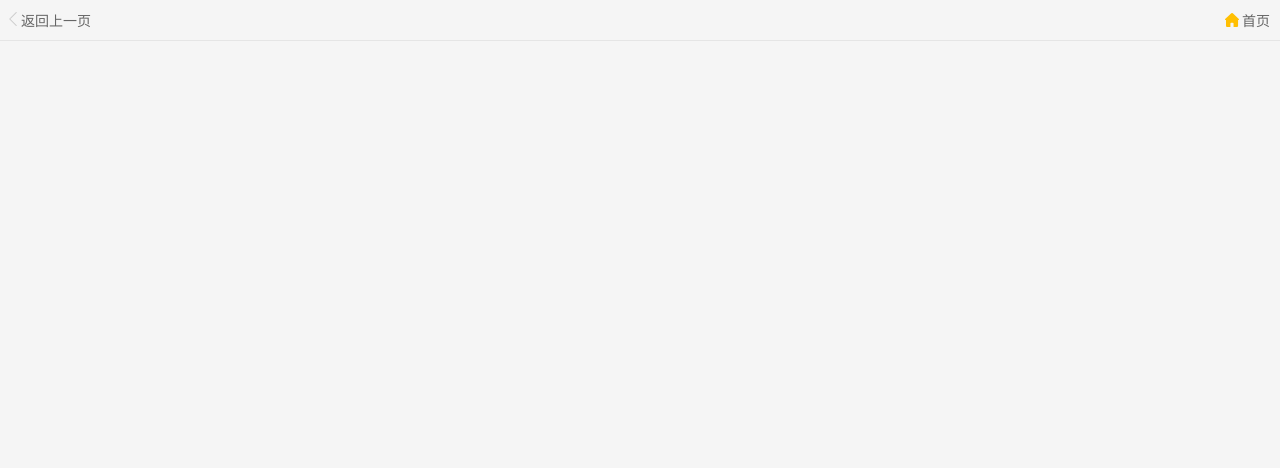
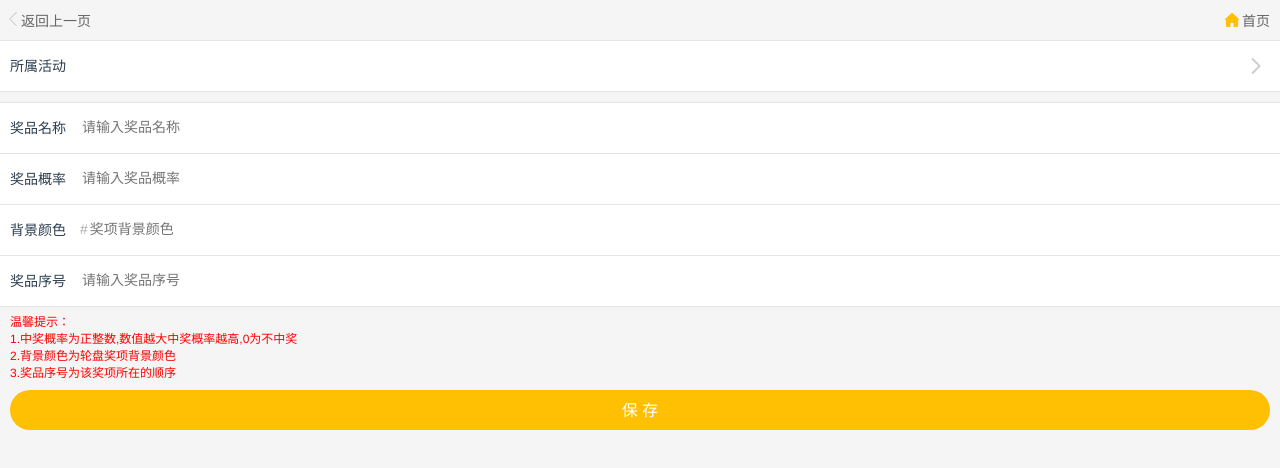
Before and after one commit to houfengtai/lottery-frontend, a Vue app: page /admin/trophy/add in a window 1280 px wide. Shown: the top 468 px of the page. Built offline with nearby package versions, Linux system fonts and the light colour scheme; what @mvpleung/verify, vue-meta-info would draw is missing.

Commit message:
init pro

```diff
--- a/src/components/admin/trophy/add-trophy.vue
+++ b/src/components/admin/trophy/add-trophy.vue
@@ -1,6 +1,40 @@
 <template>
     <div>
         <back-page></back-page>
+        <div class="trophy-row margin-bottom-10 border-bottom">
+            <div class="row-label">所属活动</div>
+            <span class="ac-content">
+                <span class="ac-title">{{activityName}}</span>
+                <span><img src="/next.svg"></span>
+            </span>
+        </div>
+        <div class="trophy-row border-top">
+            <div class="row-label">奖品名称</div>
+            <span><input v-model="item.trophyName" style="width:calc(100% - 85px);" maxlength="10" placeholder="请输入奖品名称"/></span>
+        </div>
+        <div class="trophy-row border-top">
+            <div class="row-label">奖品概率</div>
+            <span><input v-model="item.probability" maxlength="5" type="number" placeholder="请输入奖品概率"/></span>
+        </div>
+        <div class="trophy-row border-top">
+            <div class="row-label">背景颜色</div>
+            <span>
+                <label style="color: #aaaaaa;font-weight: normal;">#</label>
+                <input style="width:120px;" maxlength="6" v-model="selectedColor" placeholder="奖项背景颜色"/>
+            </span>
+            <span class="color-yl" :style="{background:'#'+ selectedColor}"></span>
+        </div>
+        <div class="trophy-row border-top border-bottom">
+            <div class="row-label">奖品序号</div>
+            <span><input v-model="item.seqNo" max="2" type="number" placeholder="请输入奖品序号"/></span>
+        </div>
+        <div class="tips">
+            <div>温馨提示：</div>
+            <div>1.中奖概率为正整数,数值越大中奖概率越高,0为不中奖</div>
+            <div>2.背景颜色为轮盘奖项背景颜色</div>
+            <div>3.奖品序号为该奖项所在的顺序</div>
+        </div>
+        <div><button @click="_save()">保 存</button></div>
     </div>
 </template>
 
@@ -11,6 +45,13 @@ export default {
   components: { BackPage },
   data () {
     return {
+      selectedColor: '',
+      activityName: '',
+      item: {}
+    }
+  },
+  methods: {
+    _save () {
 
     }
   },
@@ -21,5 +62,73 @@ export default {
 </script>
 
 <style scoped>
-
+.trophy-row{
+    min-height:50px;
+    background: #fff;
+    padding: 0px 10px;
+    width: calc(100% - 20px);
+}
+.ac-content{
+    display: block;
+    width:calc(100% - 80px);
+    height:50px;
+    line-height:50px;
+    float:left;
+}
+.ac-title{
+    width:calc(100% - 20px);
+    boarder:1px solid red;
+    display: inline-block;
+    height: 50px;
+    text-overflow: ellipsis;
+    white-space: nowrap;
+    overflow: hidden;
+}
+.ac-content img{
+    float: right;
+    margin-top: 10px;
+    margin-right: -10px;
+}
+.trophy-row span input{
+    width:calc(100% - 140px);
+    height:35px;
+    line-height:35px;
+    font-size:14px;
+    margin-top: 6px;
+    border:0;
+}
+.margin-bottom-10{
+    margin-bottom:10px;
+}
+button{
+    display: block;
+    width: calc(100% - 20px);
+    border: 0px;
+    border-radius: 20px;
+    height:40px;
+    line-height: 40px;
+    font-size: 16px;
+    margin: 10px auto;
+    background: #ffbf02;
+    color:#fff;
+}
+.row-label{
+    line-height:50px;
+    display: block;
+    height:50px;
+    width:70px;
+    float:left;
+}
+.tips{color:red;
+    font-size:12px;
+    margin-top:5px;
+    padding: 0px 10px;
+    width: calc(100% - 20px);}
+.color-yl{
+    width:40px;
+    height:20px;
+    display: block;
+    float: right;
+    margin-top:15px;
+}
 </style>
```
Also changed, not shown: public/next.svg (added).
